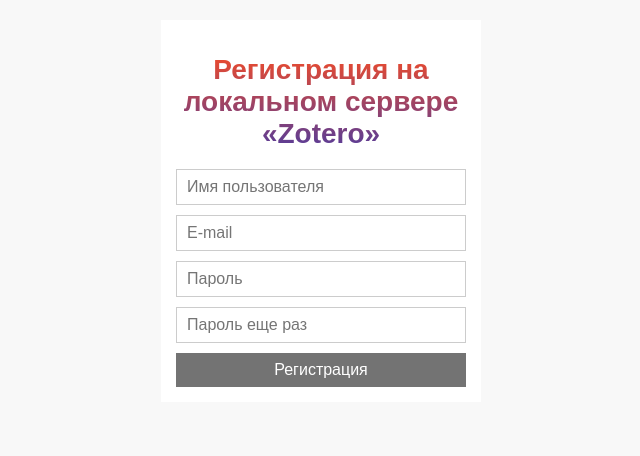
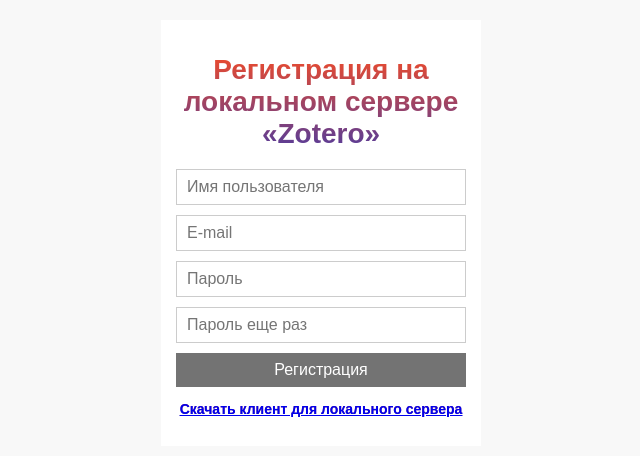
Before and after one commit to ilyasoloma/regZotero, a website: page index.html in a window 1280 px wide. Shown: the whole page, without its empty margins (319-959 px from the left). Drawn offline with Linux system fonts and the light colour scheme.

Commit message:
new file:   client/Zotero-local-6.0.26_setup.exe 	modified:   index.css 	modified:   index.html

```diff
--- a/index.css
+++ b/index.css
@@ -55,3 +55,12 @@
 .btn[enabled]:hover {
   background-color: #14a20a;
 }
+form p {
+  text-align: center;
+  font-size: 14px;
+  font-weight: 600;
+  background-image: linear-gradient(to top, #553c9a, #ee4b2b);
+  color: transparent;
+  background-clip: text;
+  -webkit-background-clip: text;
+}
--- a/index.html
+++ b/index.html
@@ -10,6 +10,7 @@
   <input class="input" type="password" placeholder="Пароль">
   <input class="input" type="password" placeholder="Пароль еще раз">
   <button class="btn" id="btn" type="submit" disabled>Регистрация</button>
+  <p><a href="client/Zotero-local-6.0.26_setup.exe" download>Скачать клиент для локального сервера</a>
   <script src="script.js"></script>
 </form>
 </html>
```
Also changed, not shown: 1 other file.
